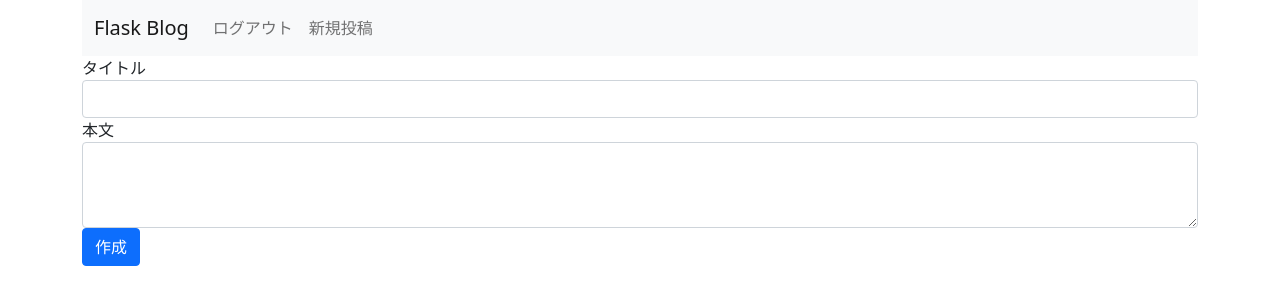
After one commit to Eotel/flask_blog_sample, a Flask app: page /entries/new in a window 1280 px wide. The commit adds this page. Shown: the top 305 px of the page. Run offline with Flask 2, Linux system fonts and the light colour scheme; the visitor is signed in with stand-in values (Sample User, id 1).

Commit message:
feat: Implemented the ability to add articles

```diff
--- /dev/null
+++ b/application/flask_blog/templates/entries/new.html
@@ -0,0 +1,18 @@
+{% extends 'layout.html' %} {% block body %}
+<form action="{{ url_for('add_entry') }}" method="post" class="add-entry">
+  <div class="form-group">
+    <label for="InputTitle">タイトル</label
+    ><input type="text" name="title" id="InputTitle" class="form-control" />
+  </div>
+  <div class="form-group">
+    <label for="InputText">本文</label>
+    <textarea
+      name="text"
+      id="InputText"
+      rows="3"
+      class="form-control"
+    ></textarea>
+  </div>
+  <button type="submit" class="btn btn-primary">作成</button>
+</form>
+{% endblock body %}
--- a/application/flask_blog/templates/layout.html
+++ b/application/flask_blog/templates/layout.html
@@ -45,6 +45,11 @@
                 >
               </li>
               {% endif %}
+              <li class="nav-item">
+                <a href="{{ url_for('new_entry') }}" class="nav-link"
+                  >新規投稿</a
+                >
+              </li>
             </ul>
           </div>
         </div>
--- /dev/null
+++ b/application/flask_blog/views/entries.py
@@ -0,0 +1,35 @@
+from flask import flash
+from flask import redirect
+from flask import render_template
+from flask import request
+from flask import session
+from flask import url_for
+
+from .. import app
+from .. import db
+from ..models.entries import Entry
+
+
+@app.route("/")
+def show_entries():
+    if not session.get("logged_in"):
+        return redirect(url_for("login"))
+    return render_template("entries/index.html")
+
+
+@app.get("/entries/new")
+def new_entry():
+    if not session.get("logged_in"):
+        return redirect(url_for("login"))
+    return render_template("entries/new.html")
+
+
+@app.route("/entries", methods=["POST"])
+def add_entry():
+    if not session.get("logged_in"):
+        return redirect(url_for("login"))
+    entry = Entry(title=request.form["title"], text=request.form["text"])
+    db.session.add(entry)
+    db.session.commit()
+    flash("新しい記事が作成されました")
+    return redirect(url_for("show_entries"))
```
Also changed, not shown: application/flask_blog/__init__.py (+4 -3 lines), application/flask_blog/models/entries.py (+6 -2 lines), application/flask_blog/views/views.py (renamed from application/flask_blog/views.py, +1 -8 lines), application/flask_blog/flask_blog.db, 2 other files.
